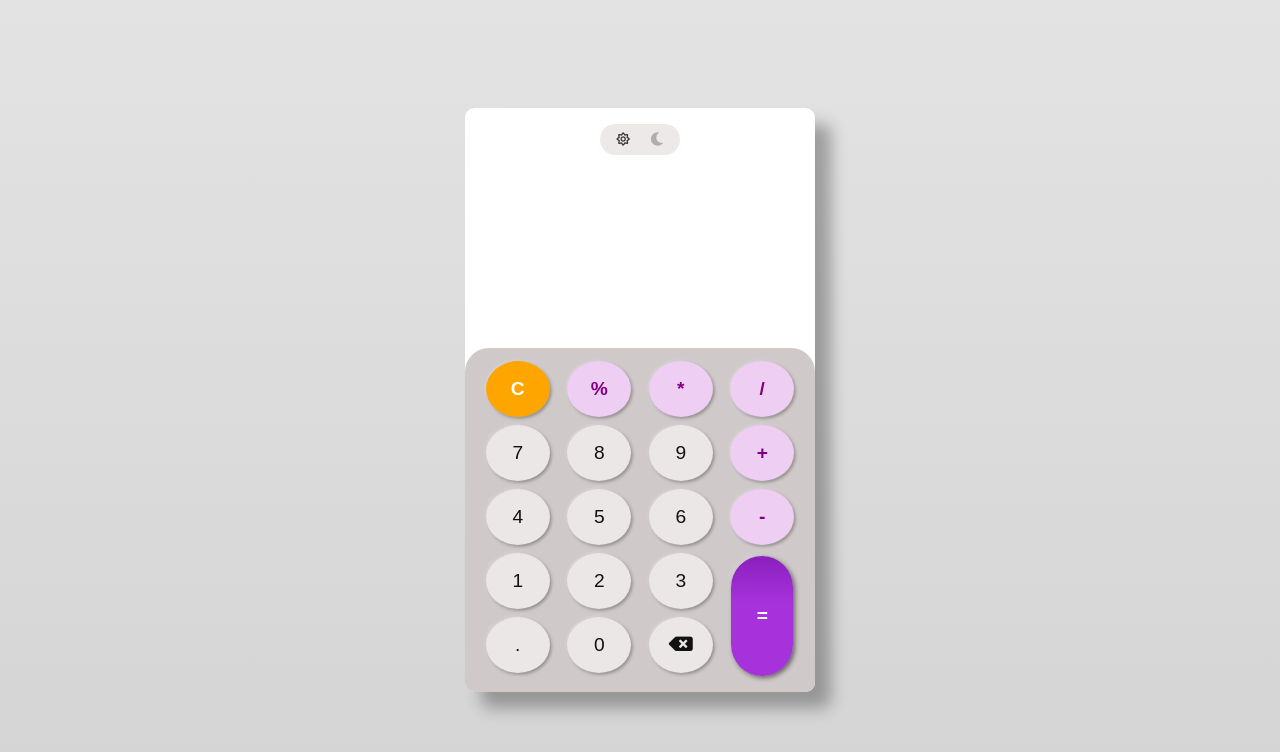
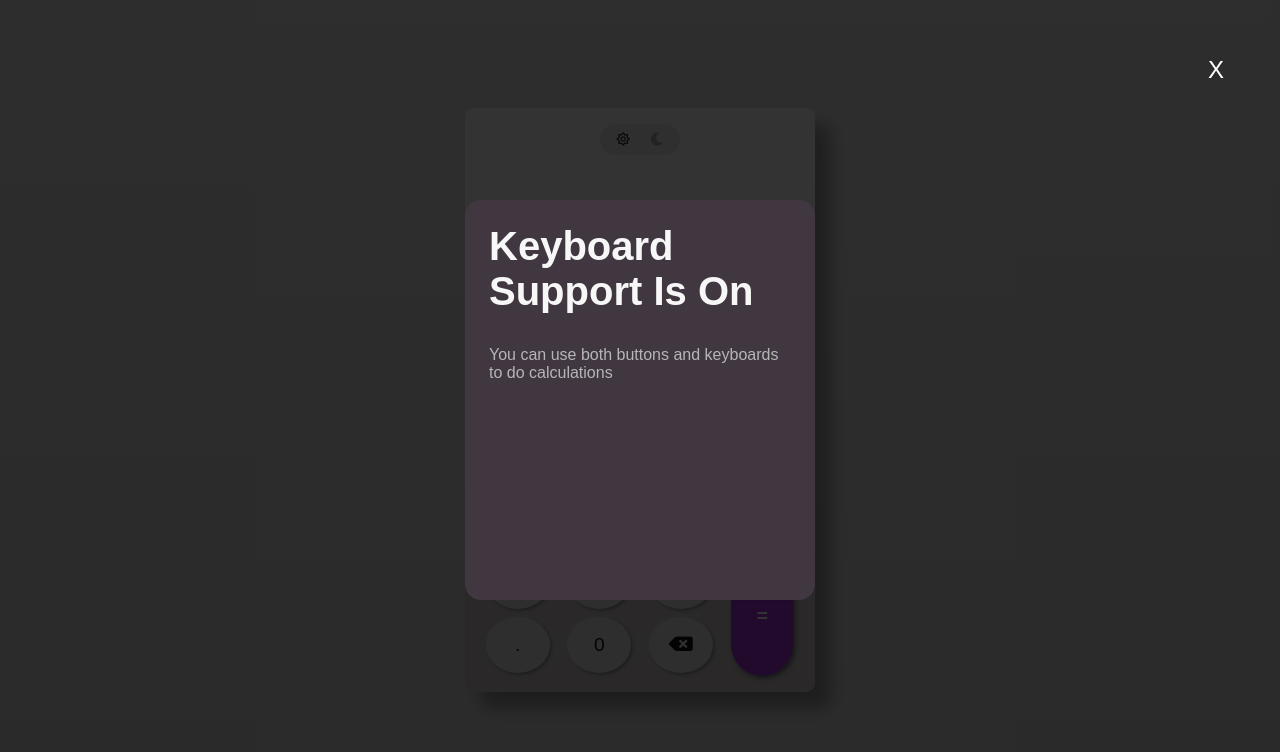
Before and after one commit to Johongirr/calculator-with-js, a plain HTML site: page index.html in a window 1280 px wide. Drawn offline with Linux system fonts and the light colour scheme.

Commit message:
added code to notify users of keyboard support

```diff
--- a/index.html
+++ b/index.html
@@ -62,6 +62,21 @@
             </section>
         </div>
     </main>
+    <section class="notification">
+        <div class="notification__box">
+            <header class="notication__header">
+                <h1 class="notification__title">
+                    Keyboard Support Is On
+                </h1>
+            </header>
+            <p class="notification__text">
+                You can use both buttons and keyboards to do calculations
+            </p>
+            <span class="notification__cancel">
+                X
+            </span>
+        </div>
+    </section>
    <script src="index.js" defer></script>
 </body>
 </html>
--- a/index.js
+++ b/index.js
@@ -4,6 +4,7 @@ const html = document.documentElement;
 const warningMessageBox = document.querySelector(".calculator__warning-message");
 const allButtons = document.querySelectorAll("button");
 const digits = document.querySelectorAll(".calculator__operand-btn");
+const notification = document.querySelector(".notification");
 
 const dotBtn = document.querySelector(".calculator__dot-btn");
 
@@ -84,13 +85,7 @@ const divide = (num1, num2)=>{
         return num1 / num2;
     }
 }
-const mutliply = (num1, num2) => {
-    if(isBothNumbersAreFloats(num1, num2)){
-        return (num1 * 10 * num2 * 10) / 10;
-    }  else {
-        return num1 * num2;
-    }
-};
+const mutliply = (num1, num2) => num1 * num2;
 const modulo = (num1, num2)=>{
     if((num1 == 0 && num2 == 0) || num2 == 0){
         displayWarningMessage(num1, "can't be modulod by 0");
@@ -334,6 +329,14 @@ const addFloatingPointNumbers = (e)=>{
         }
     }
 }
+const removeNotification = ()=>{
+    notification.style = "transform: translate3d(0,-300%,0)";
+}
+const notifyUser = ()=>{
+    notification.style = "transform: translate3d(0,0,0)";
+    const notificationCancelBtn = notification.querySelector(".notification__cancel");
+    notificationCancelBtn.addEventListener("click", removeNotification);
+}
 themeChangerBtns.forEach(btn => btn.addEventListener("click", changeTheme));
 
 clearScreenBtns.clearBtn.addEventListener("click", clearScreen);
@@ -367,3 +370,5 @@ digits.forEach(digit => {
     digit.addEventListener("click", populateDigit);
     window.addEventListener("keyup", populateDigit);
 })
+
+window.addEventListener("DOMContentLoaded", notifyUser);
--- a/styles.css
+++ b/styles.css
@@ -209,6 +209,7 @@ button {
     transition: var(--transition-gen);
     box-shadow: .1rem .1rem .3rem rgba(0,0,0,.6);
 }
+
 /* .calculator .calculator__dot-btn {
     cursor: not-allowed;
 } */
@@ -256,6 +257,47 @@ button {
 }
 
 
+    /* notifications */
+.notification {
+    position: absolute;
+    left: 0;
+    top: 0;
+    width: 100%;
+    min-height: 100vh;
+    background-color: rgba(0,0,0,.8);
+    color: #f7f7f7;
+    display: flex;
+    align-items: center;
+    justify-content: center;
+
+    transition: var(--transition-gen);
+    transform: translate3d(0, -300%, 0);
+}
+.notification .notification__box {
+    width: 350px;
+    height: 400px;
+    border-radius: 1rem;
+    padding: 1.5rem;
+    background-color: rgb(65, 55, 65);
+}
+.notification .notification__title {
+    font-size: 2.5rem;
+    margin-bottom: 2rem;
+    font-weight: bold;
+}
+.notification .notification__text {
+    color: rgb(182, 182, 182);
+}
+.notification .notification__cancel {
+    position: absolute;
+    display: block;
+    top: 3.5rem;
+    right: 3.5rem;
+    color: #fff;
+    font-size: 1.5rem;
+    cursor: pointer;
+}
+
 /* media queires */
 @media(max-width: 360px){
     .main .main__container {
```
Also changed, not shown: index.min.js (added), styles.min.css (added).
